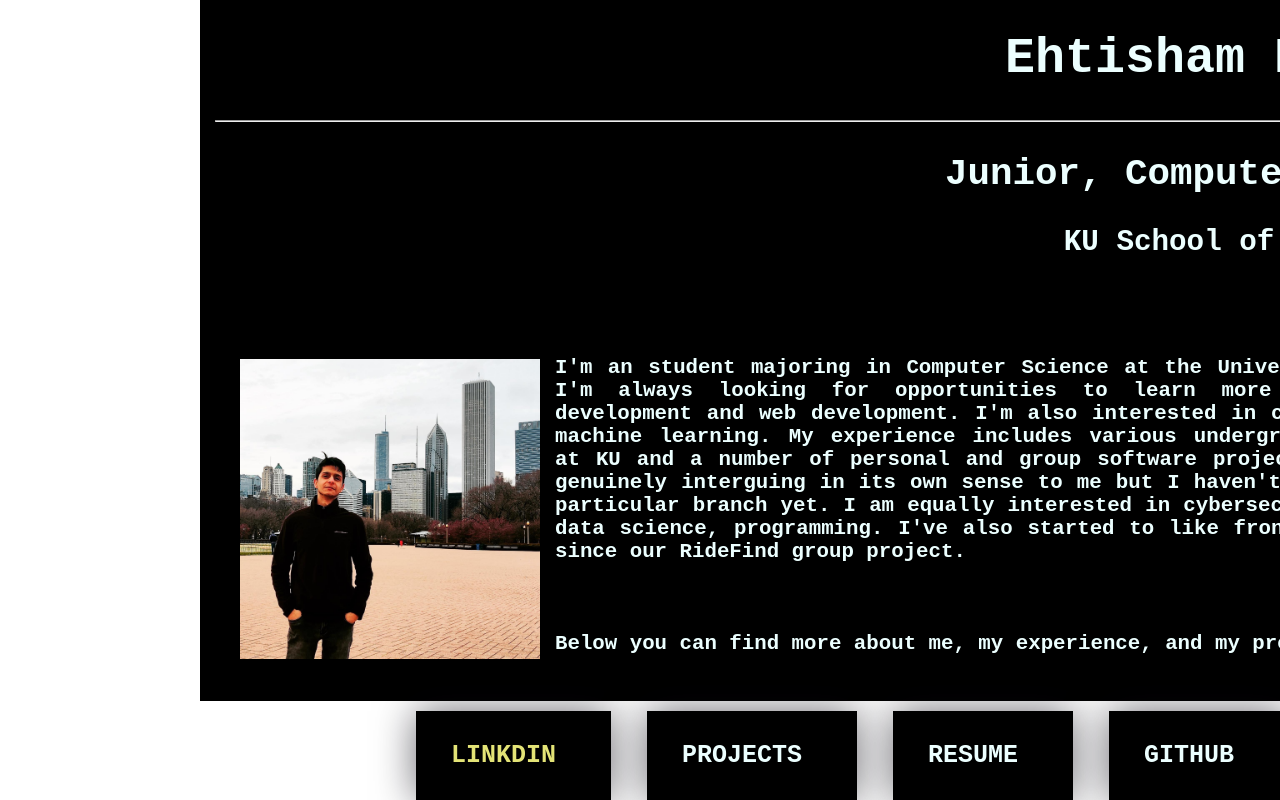
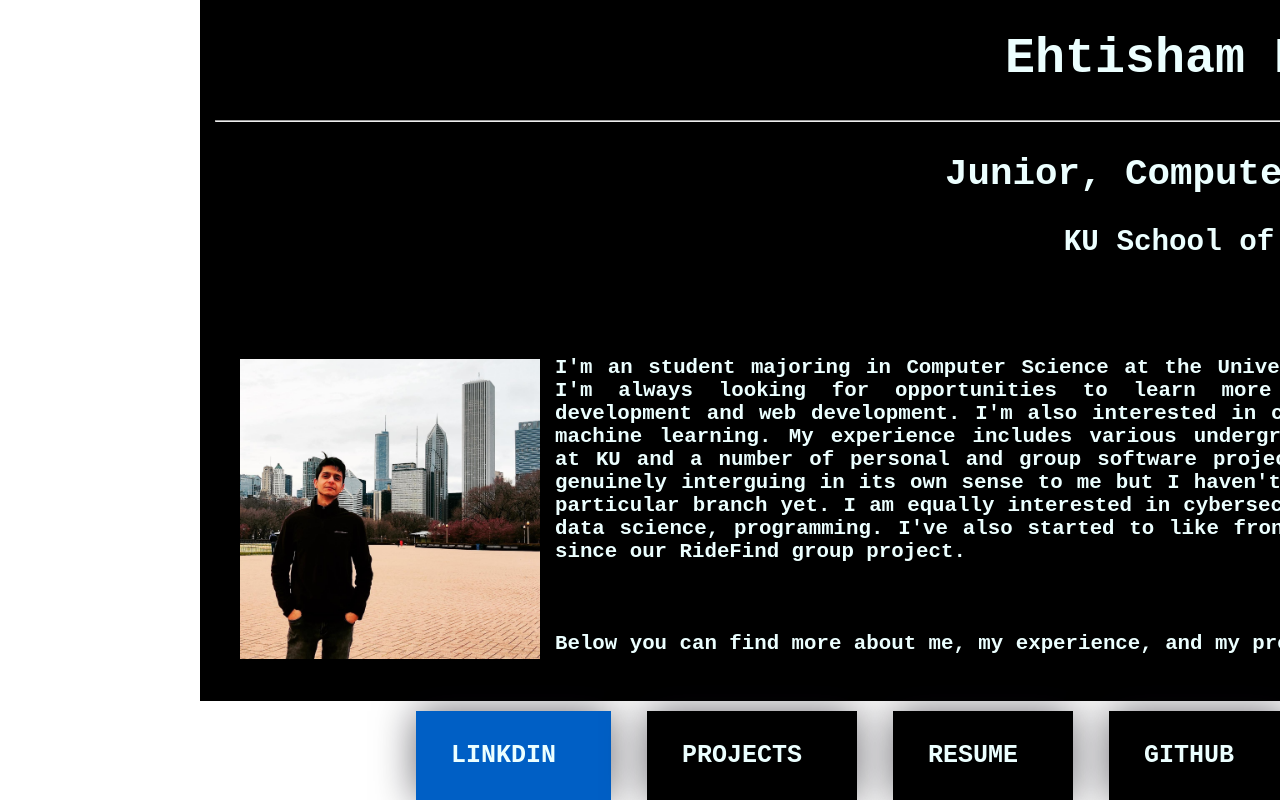
Before and after one commit to Ehtishammushtaq/Entry_point, a React (Create React App) app: page / in a window 1280 px wide. In both pictures the pointer is over the link "LINKDIN". Shown: the part 109-909 px from the top of the page. Built offline with nearby package versions, Linux system fonts and the light colour scheme.

Commit message:
more style changes

```diff
--- a/src/components/box.module.css
+++ b/src/components/box.module.css
@@ -2,7 +2,8 @@ body{
   background-color: #ffffff;
 
  }
-.box{
+
+  .box{
     display: inline-block;
     flex-direction:column;
     margin-left: 1rem;
@@ -13,7 +14,18 @@ body{
     transform: translate(400px,10px);
 
   }
+  .box:hover{
+    display: inline-block;
+    flex-direction:column;
+    margin-left: 1rem;
+    margin-top: 100px;
+    background-color: #005fc5;
+    box-shadow: 0 0 40px rgb(8 7 16 / 60%);
+    padding: 30px 35px;
+    transform: translate(400px,10px);
 
+
+  }
 
 .profile{
   width: 1300px;
@@ -33,13 +45,11 @@ body{
     margin-right: 20px;
   }
 
+
   a {
     text-decoration: none !important;
   }
 
-  span:hover{
-    color : rgb(227, 227, 118);
-  }
 img{
   width: 300px;
   height: auto;
```
